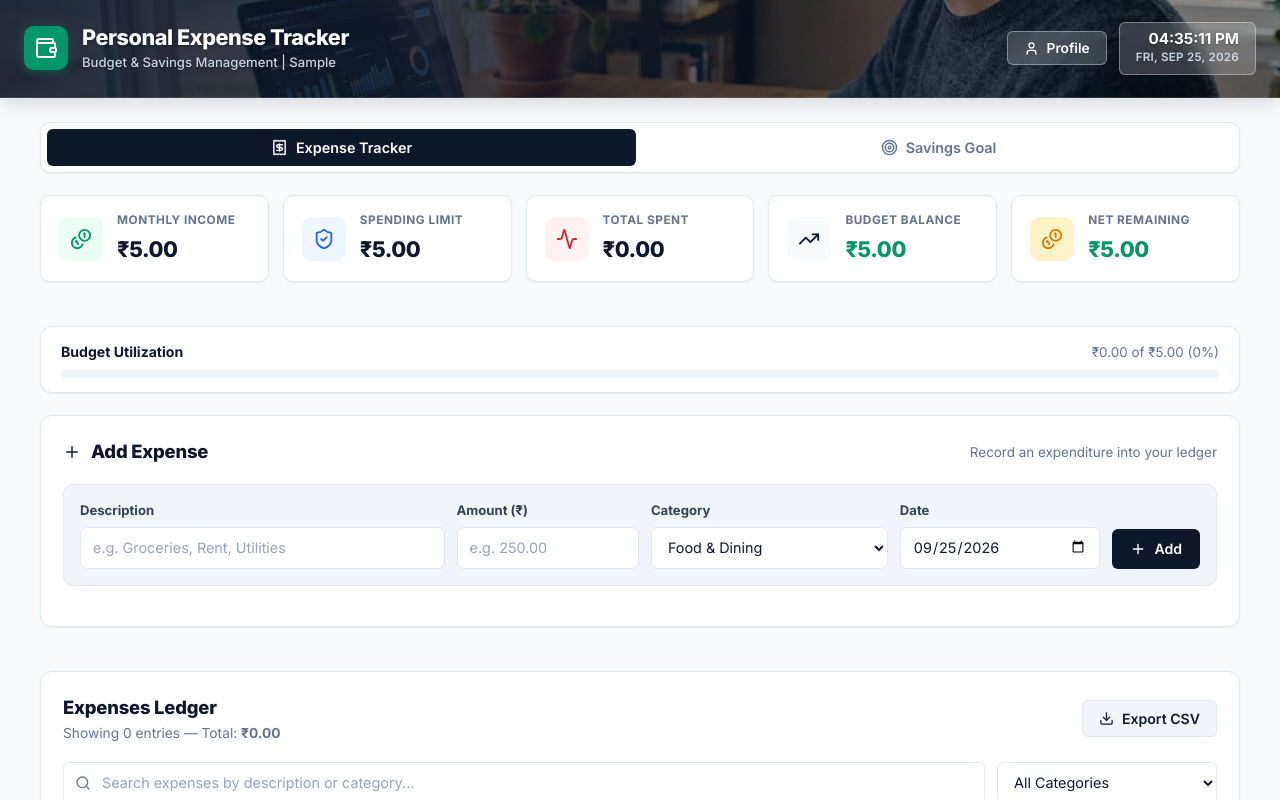
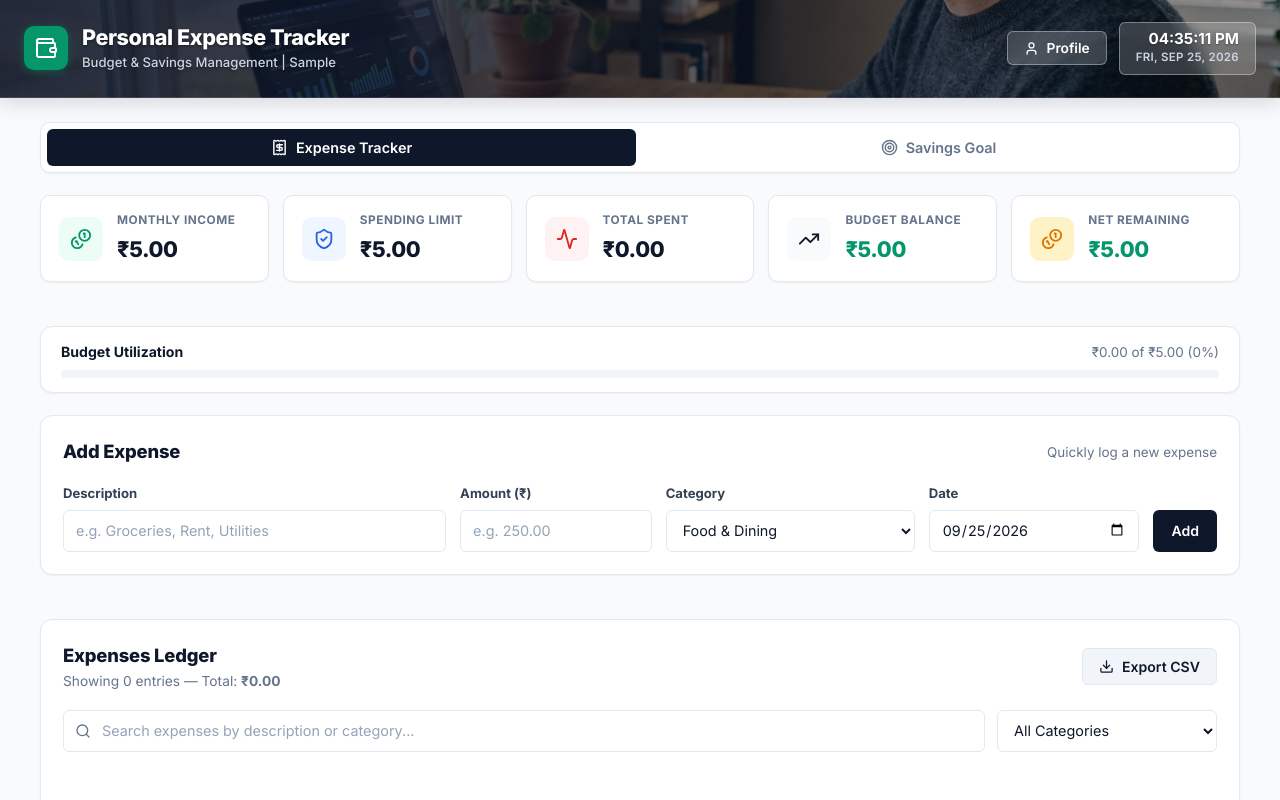
Before and after one commit to vidhyawalke/Personal-Expense-Tracker, a React (Vite) app in the folder frontend/: page / in a window 1280 px wide. Both pictures are taken after typing "Sample", "5", "5" into the empty fields and a click on the button "Get Started". Shown: the top 800 px of the page. Built offline with nearby package versions, Linux system fonts and the light colour scheme.

Commit message:
Removed plus symbol and blended add expense inputs directly into card

```diff
--- a/frontend/src/App.css
+++ b/frontend/src/App.css
@@ -511,13 +511,8 @@
 .quick-add-grid {
   display: grid;
   grid-template-columns: 2fr 1fr 1.3fr 1.1fr auto;
-  gap: 12px;
+  gap: 14px;
   align-items: flex-end;
-  background: var(--bg-surface);
-  border: 1px solid var(--border-card);
-  border-radius: var(--radius-md);
-  padding: 16px;
-  margin-bottom: 18px;
 }
 
 /* Cadence toggle selector */
--- a/frontend/src/components/ExpenseList.jsx
+++ b/frontend/src/components/ExpenseList.jsx
@@ -232,11 +232,10 @@ export default function ExpenseList({
       <div className="finance-card">
         <div className="card-header">
           <div className="card-title">
-            <Plus size={18} color="var(--primary)" />
             <span>Add Expense</span>
           </div>
           <span style={{ fontSize: '0.84rem', color: 'var(--text-muted)' }}>
-            Record an expenditure into your ledger
+            Quickly log a new expense
           </span>
         </div>
 
@@ -250,7 +249,7 @@ export default function ExpenseList({
         {quickSuccess && (
           <div className="alert-banner success" style={{ marginBottom: '14px' }}>
             <CheckCircle2 size={18} />
-            <span>Expense recorded in your ledger!</span>
+            <span>Expense recorded successfully!</span>
           </div>
         )}
 
@@ -305,8 +304,8 @@ export default function ExpenseList({
               />
             </div>
 
-            <button type="submit" className="btn-primary" style={{ height: '40px' }}>
-              <Plus size={16} /> Add
+            <button type="submit" className="btn-primary" style={{ height: '42px' }}>
+              Add
             </button>
           </div>
         </form>
```
